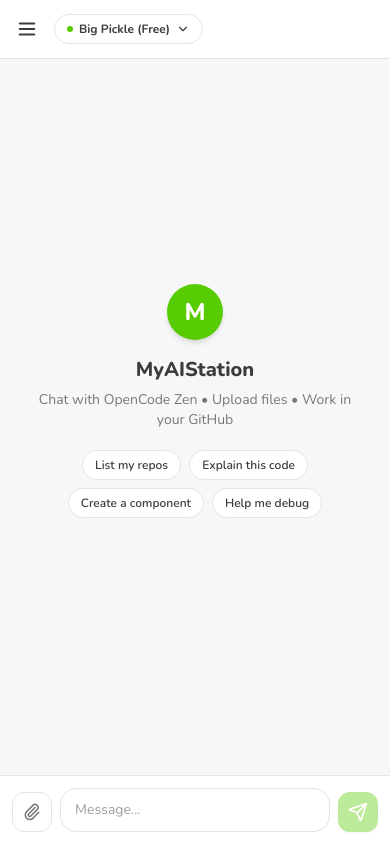
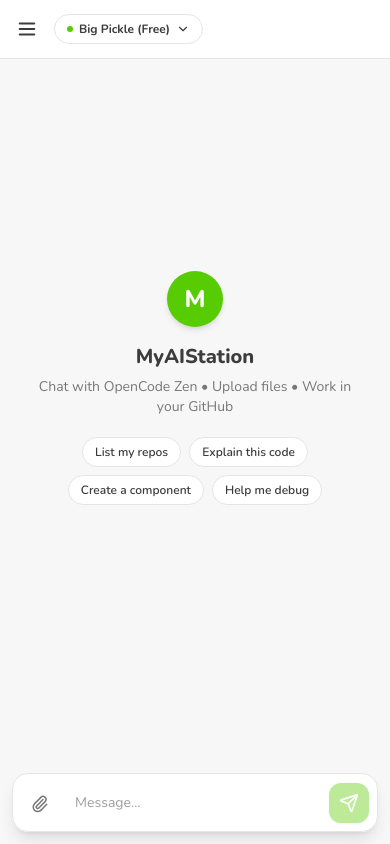
Before and after one commit to vatistasdimitris01/myaistation, a Next.js app: page / in a window 390 px wide. Built offline with nearby package versions, Linux system fonts and the light colour scheme.

Commit message:
Floating glass input bar + full-screen mobile sidebar

```diff
--- a/src/app/page.tsx
+++ b/src/app/page.tsx
@@ -273,7 +273,7 @@
         modelName={modelName}
       />
 
-      <main className="flex-1 flex flex-col min-w-0 h-full">
+      <main className="flex-1 flex flex-col min-w-0 h-full relative">
         {/* Minimal top bar */}
         <header className="flex items-center gap-2 px-3 py-2.5 border-b border-[var(--border)] bg-white shrink-0">
           <button
@@ -305,8 +305,8 @@
           </div>
         </header>
 
-        {/* Messages - more compact */}
-        <div className="flex-1 overflow-y-auto px-3 py-4 space-y-4 bg-[var(--chat-bg)]">
+        {/* Messages */}
+        <div className="flex-1 overflow-y-auto px-3 py-4 pb-28 space-y-4 bg-[var(--chat-bg)]">
           {messages.length === 0 && (
             <div className="flex flex-col items-center justify-center h-full text-center px-4">
               <div className="w-14 h-14 rounded-full bg-[var(--duo-green)] flex items-center justify-center text-white text-2xl font-extrabold shadow-md mb-4">
@@ -390,14 +390,15 @@
           <div ref={messagesEndRef} />
         </div>
 
-        {/* Minimal input area */}
-        <div className="border-t border-[var(--border)] bg-white p-3 shrink-0 safe-area-pb">
+        {/* Floating input bar */}
+        <div className="absolute bottom-0 left-0 right-0 z-30 px-3 pb-3 pt-2 pointer-events-none safe-area-pb">
+          <div className="max-w-2xl mx-auto pointer-events-auto">
             {attachments.length > 0 && (
-            <div className="flex flex-wrap gap-1.5 mb-2 max-w-2xl mx-auto">
+              <div className="flex flex-wrap gap-1.5 mb-2">
                 {attachments.map((a) => (
                   <div
                     key={a.id}
-                  className="flex items-center gap-1.5 px-2.5 py-1 rounded-xl bg-[var(--bg-secondary)] text-xs font-medium"
+                    className="flex items-center gap-1.5 px-2.5 py-1 rounded-xl bg-white/95 backdrop-blur border border-[var(--border)] text-xs font-medium shadow-sm"
                   >
                     {a.type.startsWith("image/") ? (
                       <ImageIcon size={12} />
@@ -420,12 +421,12 @@
 
             <form
               onSubmit={onSubmit}
-            className="max-w-2xl mx-auto flex items-end gap-2"
+              className="flex items-end gap-2 bg-white/95 backdrop-blur-md border border-[var(--border)] rounded-2xl shadow-lg p-2"
             >
               <button
                 type="button"
                 onClick={() => fileInputRef.current?.click()}
-              className="p-2.5 rounded-xl border border-[var(--border)] hover:border-[var(--duo-green)] text-[var(--text-muted)] hover:text-[var(--duo-green)] transition-colors shrink-0"
+                className="p-2.5 rounded-xl hover:bg-[var(--bg-secondary)] text-[var(--text-muted)] hover:text-[var(--duo-green)] transition-colors shrink-0"
                 title="Upload files"
               >
                 <Paperclip size={18} />
@@ -449,8 +450,8 @@
                 }}
                 placeholder="Message..."
                 rows={1}
-              className="flex-1 resize-none px-3.5 py-2.5 rounded-2xl border border-[var(--border)] focus:border-[var(--duo-green)] outline-none font-medium text-[14px] max-h-32 overflow-y-auto"
-              style={{ minHeight: "44px" }}
+                className="flex-1 resize-none px-2 py-2.5 bg-transparent outline-none font-medium text-[14px] max-h-32 overflow-y-auto"
+                style={{ minHeight: "40px" }}
               />
 
               {isLoading ? (
@@ -472,6 +473,7 @@
               )}
             </form>
           </div>
+        </div>
       </main>
 
       {showSettings && (
```
Lines whose indentation alone changed are shown as unchanged.
